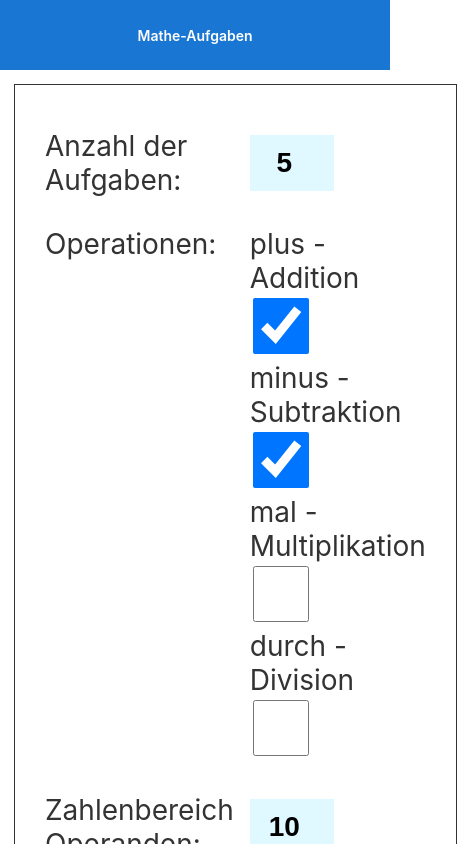
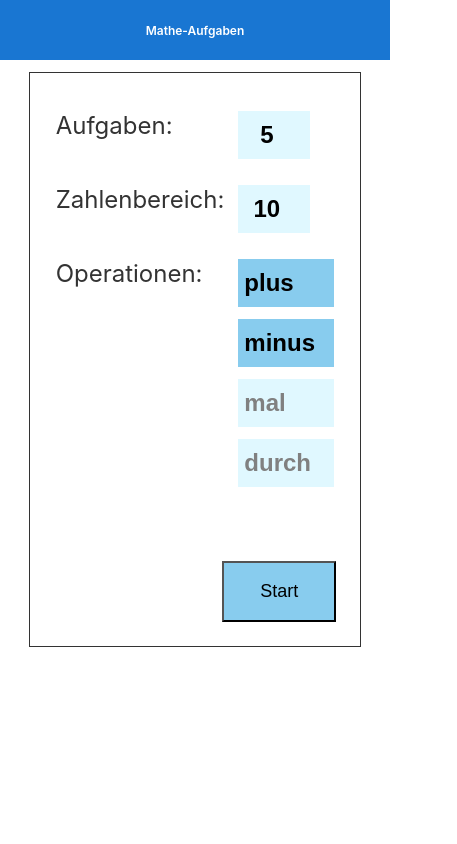
Before and after one commit to kaizickmann/tutorial-math-exercise, an Angular app: page /start in a window 390 px wide. Shown: the top 844 px of the page, 457 px wide, since content can reach past the window. Built offline with nearby package versions, Linux system fonts and the light colour scheme.

Commit message:
Mobil UI: Start-Komponente.

```diff
--- a/src/app/app.component.css
+++ b/src/app/app.component.css
@@ -1,6 +1,6 @@
 :host {
   font-family: -apple-system, BlinkMacSystemFont, "Segoe UI", Roboto, Helvetica, Arial, sans-serif, "Apple Color Emoji", "Segoe UI Emoji", "Segoe UI Symbol";
-  font-size: 14px;
+  font-size: 12px;
   color: #333;
   box-sizing: border-box;
   -webkit-font-smoothing: antialiased;
--- a/src/app/start/start.component.css
+++ b/src/app/start/start.component.css
@@ -19,18 +19,28 @@ td:first-child {
     padding-right: .5em;
 }
 
-input {
+input, button.operation {
     background-color: #e0f8ff;
     border: none;
     text-align: center;
-    padding: 0;
-    width: 3em;
     height: 2em;
     font-size: 1em;
     font-weight: bold;
 }
-input[type="checkbox"] {
-    margin-left: -.4em;
+input {
+  padding: 0;
+  width: 3em;
+}
+button.operation {
+  width: 4em;
+  margin-bottom: .5em;
+}
+button.operation.true {
+  background-color: #8ce;
+}
+button.operation.false {
+  background-color: #e0f8ff;
+  color: grey;
 }
 
 .buttonBar {
--- a/src/app/start/start.component.html
+++ b/src/app/start/start.component.html
@@ -1,26 +1,24 @@
-<div class="start">
+<div class="start" xmlns="http://www.w3.org/1999/html">
   <table>
     <tr>
-            <td>Anzahl der Aufgaben:</td>
+      <td>Aufgaben:</td>
       <td>
         <input type="number" id="taskCount" [(ngModel)]="taskCount" min="1" max="100" title="1 - 100">
+      </td>
+    </tr>
+    <tr>
+      <td>Zahlenbereich:</td>
+      <td>
+        <input type="number" id="operandMax" [(ngModel)]="operandMax" min="5" max="1000000"
+               title="5 - 1.000.000">
       </td>
     </tr>
     <tr>
       <td>Operationen:</td>
       <td style="text-align-last: justify;">
         <div *ngFor="let opItem of operations">
-                    {{opItem.name}}
-                    <input type="checkbox" name="{{opItem.name}}" [checked]="opItem.checked"
-                        (change)="changeOpItem(opItem, $event)">
+          <button type="button" (click)="changeOpItem(opItem, $event)" class="operation {{opItem.checked}}">{{opItem.name}}</button>
         </div>
-            </td>
-        </tr>
-        <tr>
-            <td>Zahlenbereich Operanden: </td>
-            <td>
-                <input type="number" id="operandMax" [(ngModel)]="operandMax" min="5" max="1000000"
-                    title="5 - 1.000.000">
       </td>
     </tr>
   </table>
--- a/src/app/start/start.component.ts
+++ b/src/app/start/start.component.ts
@@ -10,10 +10,10 @@ import { LifecycleService } from '../lifecycle.service';
 export class StartComponent {
 
   operations = [
-    { "checked": true, "value": Operation.ADDITION, "name": "plus - Addition" },
-    { "checked": true, "value": Operation.SUBTRACTION, "name": "minus - Subtraktion" },
-    { "checked": false, "value": Operation.MULTIPLICATION, "name": "mal - Multiplikation" },
-    { "checked": false, "value": Operation.DIVISION, "name": "durch - Division" },
+    { "checked": true, "value": Operation.ADDITION, "name": "plus" },
+    { "checked": true, "value": Operation.SUBTRACTION, "name": "minus" },
+    { "checked": false, "value": Operation.MULTIPLICATION, "name": "mal" },
+    { "checked": false, "value": Operation.DIVISION, "name": "durch" },
   ]
   taskCount: number = 5;
   operandMax: number = 10;
@@ -21,7 +21,7 @@ export class StartComponent {
   constructor(private lifecycleService: LifecycleService) { };
 
   changeOpItem(opItem: any, event: any): void {
-    opItem.checked = event.target.checked;
+    opItem.checked = !opItem.checked;
   }
 
   getSelectedOperations(): Operation[] {
```
Lines whose indentation alone changed are shown as unchanged.
